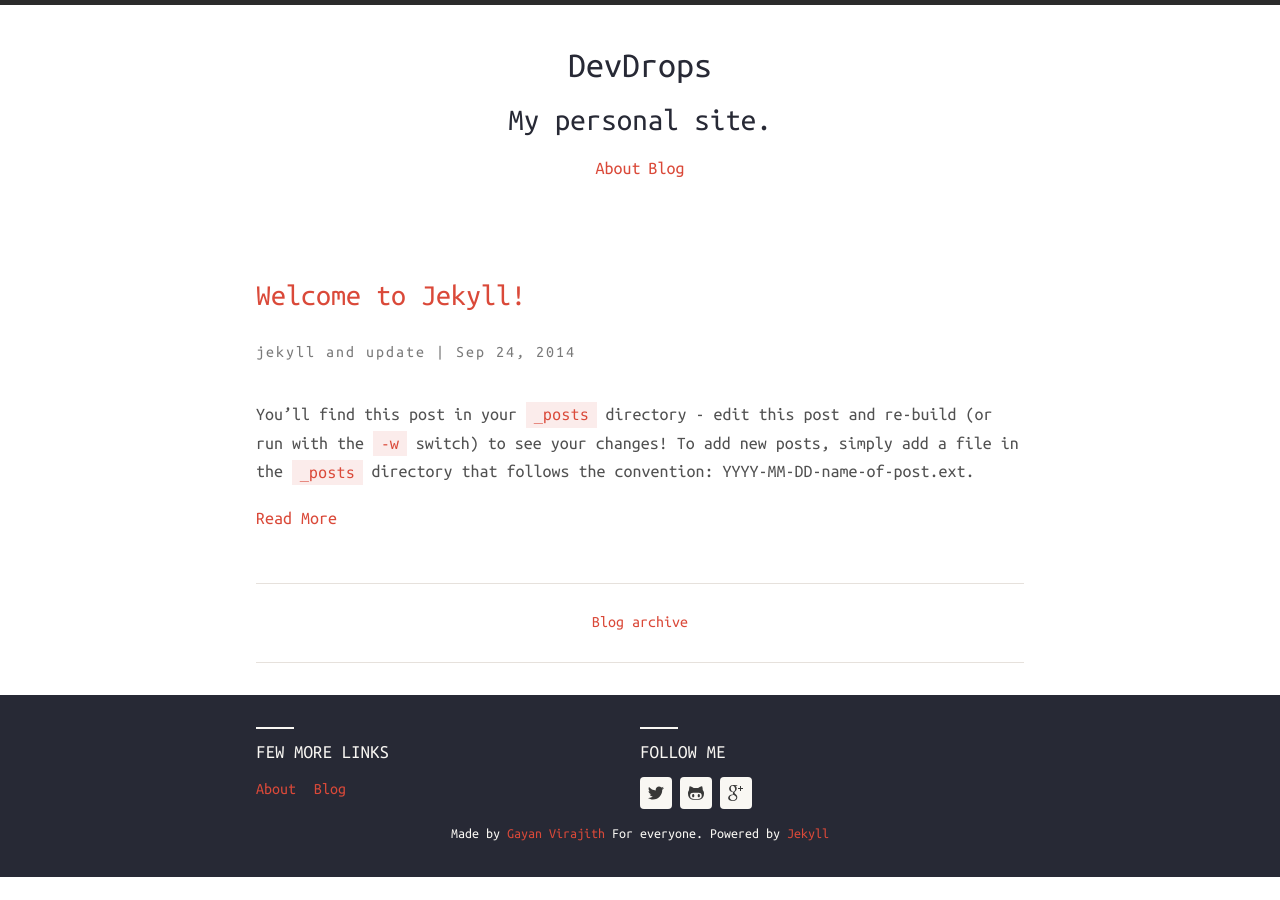
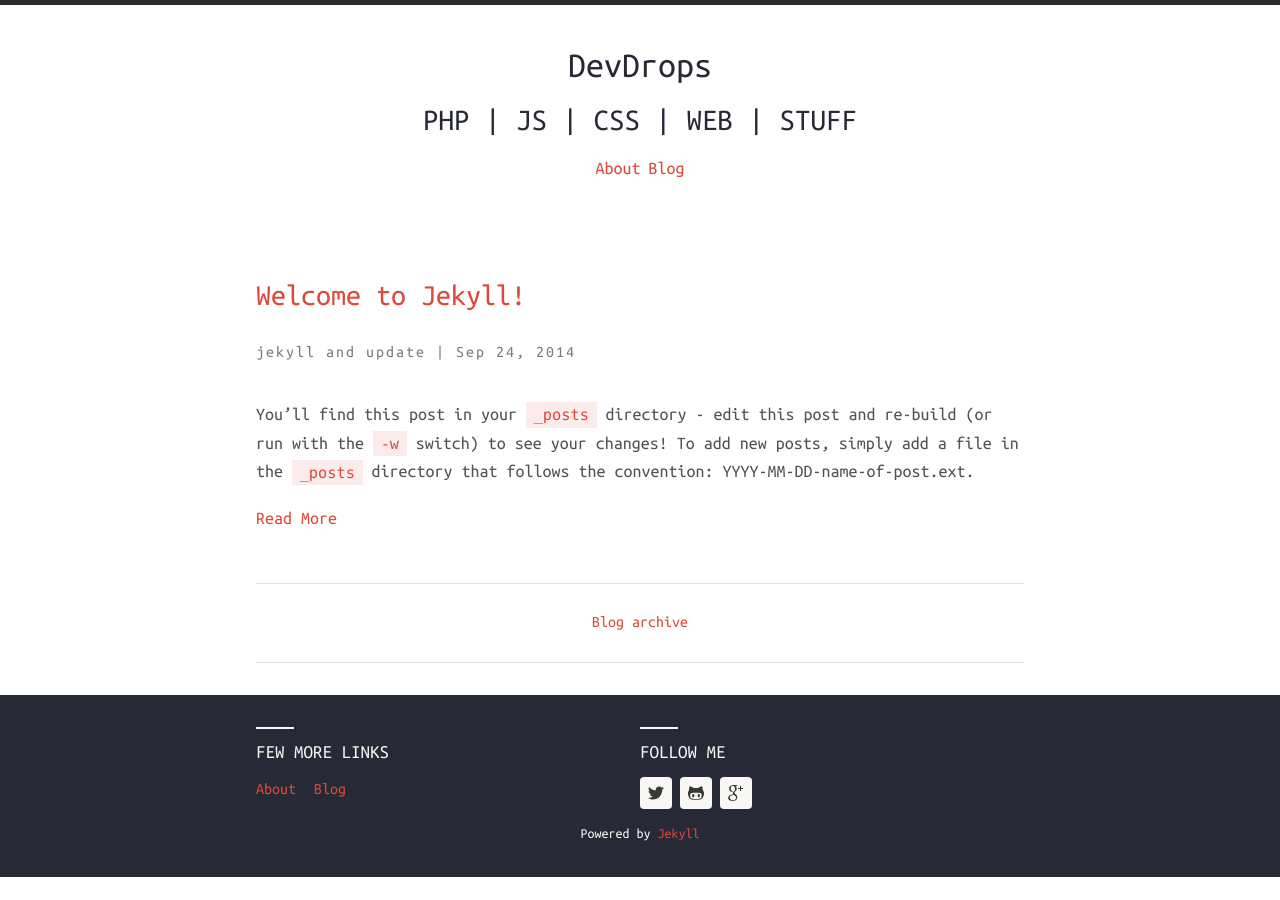
Before and after one commit to devdrops/devdrops.me, a Jekyll site: the page built from index.html, in a window 1280 px wide. Built offline with Jekyll 4.4.1, drawn with Linux system fonts in a browser that asks for light colours; nearby versions of some CDN libraries.

Commit message:
Moar improvements

```diff
--- a/_config.yml
+++ b/_config.yml
@@ -15,9 +15,9 @@ exclude: ['config.ru', 'Gemfile', 'Gemfile.lock', 'vendor', 'Procfile', 'Rakefil
 
 harmony:
   name: DevDrops
-  description: My personal site.
+  description: PHP | JS | CSS | WEB | STUFF
   meta_description: > #
-   My personal site.
+   PHP | JS | CSS | WEB | STUFF
   basetheme: theme-base-01
   author:
     name: Davi Marcondes Moreira
@@ -31,7 +31,7 @@ harmony:
     gplus: +DaviMarcondesMoreira
     dribble:
     pinterest:
-  show_disclaimer: true
+  show_disclaimer: false
 
 highlighter: pygments
 sass:
--- a/_layouts/default.html
+++ b/_layouts/default.html
@@ -22,6 +22,7 @@
           <script src="https://oss.maxcdn.com/html5shiv/3.7.2/html5shiv.min.js"></script>
           <script src="https://oss.maxcdn.com/respond/1.4.2/respond.min.js"></script>
         <![endif]-->
+        <link rel="icon" href="/favicon.ico" />
     </head>
     <body class="{{ site.harmony.basetheme }}">
         <header class="main-header">
```
Also changed, not shown: favicon.ico (added).
